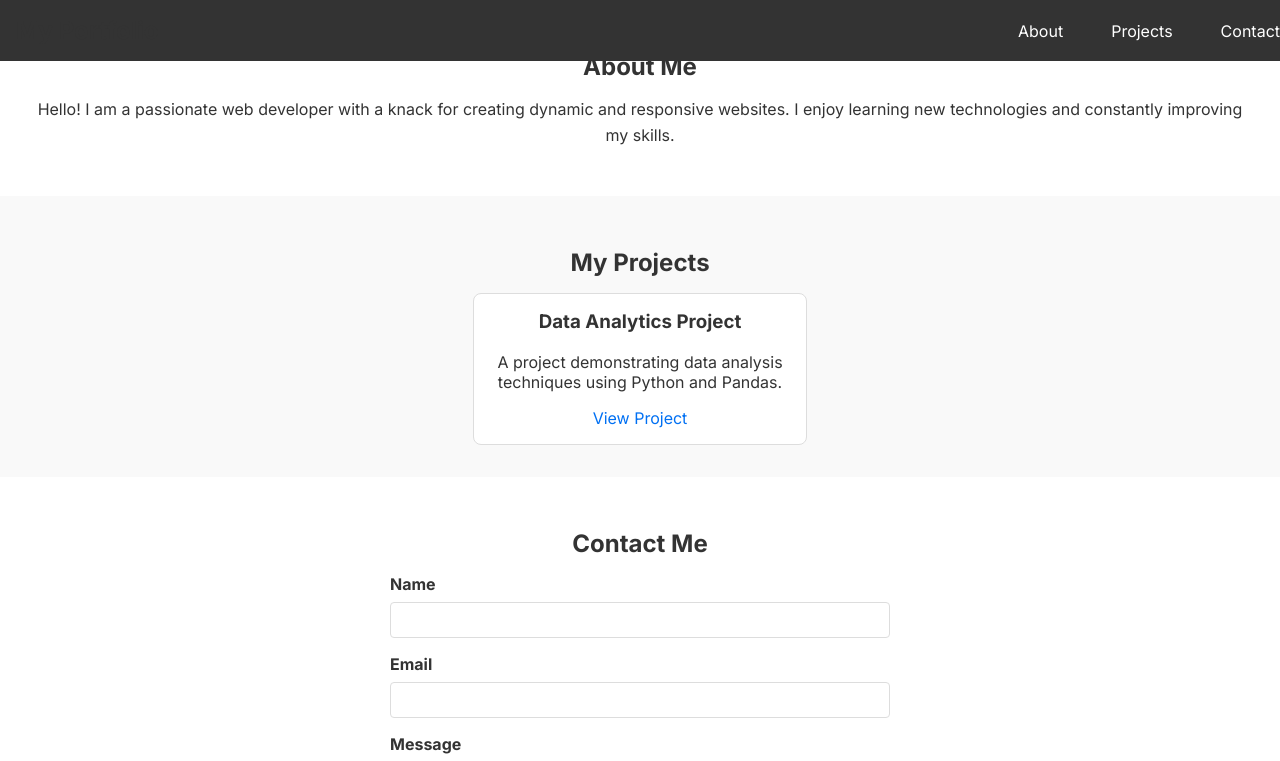
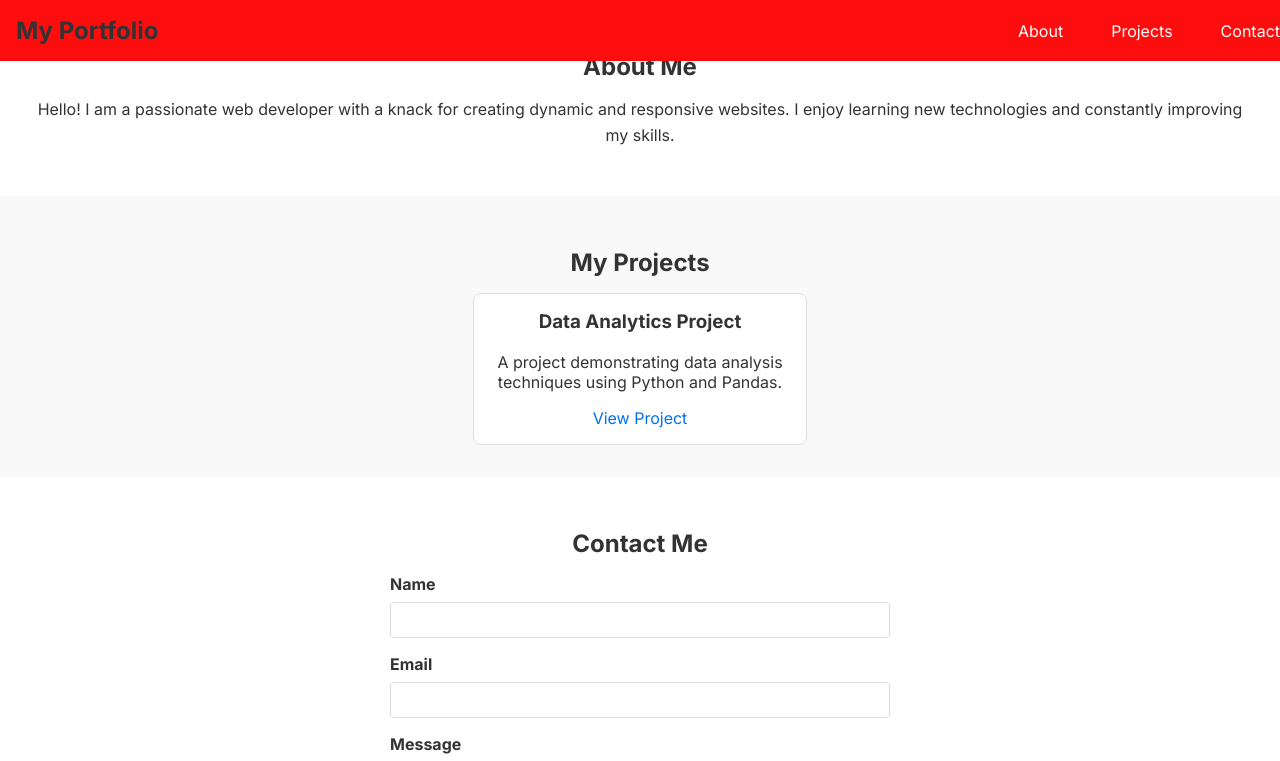
Before and after one commit to dreamscaatcher/Guri-Portfolio, a Next.js app: page / in a window 1280 px wide. Shown: the top 761 px of the page. Built offline with nearby package versions, Linux system fonts and the light colour scheme.

Commit message:
chore: Update background color in Header.module.css

```diff
--- a/src/styles/Header.module.css
+++ b/src/styles/Header.module.css
@@ -4,7 +4,7 @@
     justify-content: space-between;
     align-items: center;
     padding: 1rem;
-    background-color: #333;
+    background-color: hsl(0, 98%, 52%);
     color: #fff;
     position: fixed;
     width: 100%;
```
